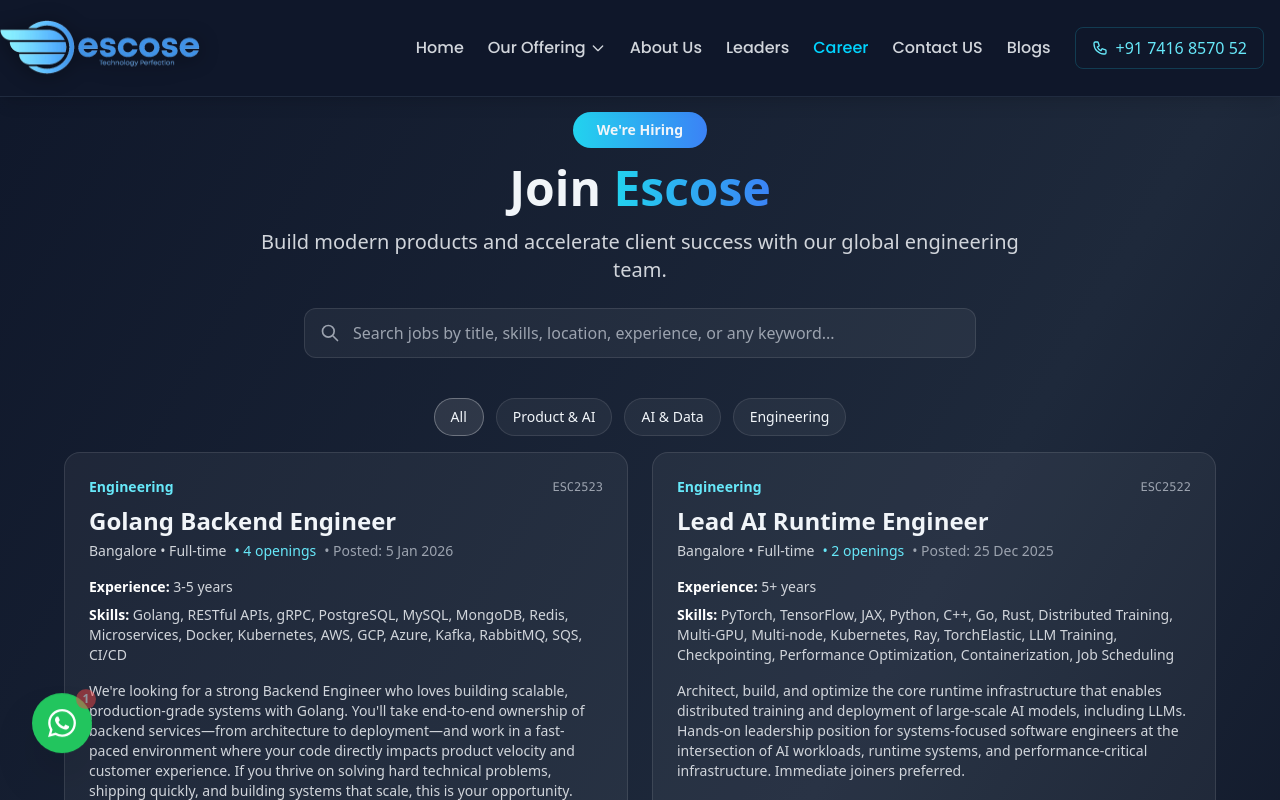
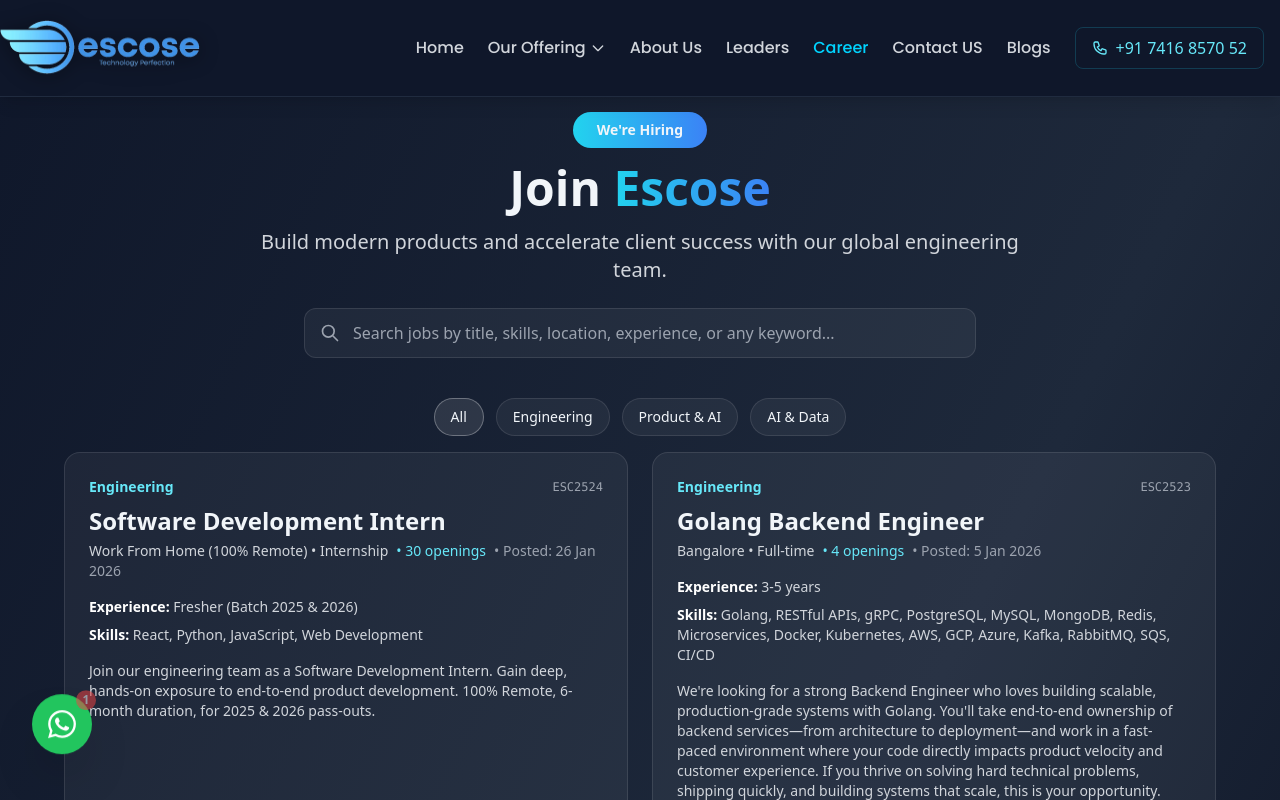
Before and after one commit to Escose007/Escose, a React (Vite) app: page /careers in a window 1280 px wide. Shown: the top 800 px of the page. Built offline with nearby package versions, Linux system fonts and the light colour scheme; a web font is replaced by a local one.

Commit message:
feat: Add new Software Development Intern job posting with detailed responsibilities, requirements, and application link for 2025 & 2026 pass-outs

```diff
--- a/src/constants/index.js
+++ b/src/constants/index.js
@@ -707,6 +707,37 @@
 
 export const openPositions = [
   {
+    jobId: 'ESC2524',
+    title: 'Software Development Intern',
+    department: 'Engineering',
+    location: 'Work From Home (100% Remote)',
+    type: 'Internship',
+    experience: 'Fresher (Batch 2025 & 2026)',
+    openings: 30,
+    postedDate: '26 Jan 2026',
+    skills: ['React', 'Python', 'JavaScript', 'Web Development'],
+    summary: 'Join our engineering team as a Software Development Intern. Gain deep, hands-on exposure to end-to-end product development. 100% Remote, 6-month duration, for 2025 & 2026 pass-outs.',
+    applyUrl: 'https://forms.gle/WQzEHu1J4DZHKa5A8',
+    jd: {
+      responsibilities: [
+        'Build and contribute to real products from start to finish',
+        'Learn directly from senior engineering leaders',
+        'Develop and maintain web applications using React and Python',
+        'Participate in the full software development lifecycle',
+        'Collaborate with cross-functional teams to implement new features',
+        'Maintain clean, reusable, and efficient code',
+      ],
+      requirements: [
+        'Eligibility: Open only to Batch of 2025 & 2026 pass-outs',
+        'Tech Stack: React & Python',
+        'Availability: Full-time for 6 months',
+        'Passionate tech enthusiast eager to build real-world products from scratch',
+        'Strong problem-solving skills and logical thinking',
+        'Eager to learn and grow with a fast-moving team',
+      ],
+    },
+  },
+  {
     jobId: 'ESC2514',
     title: 'Business Analyst (BA)',
     department: 'Product & AI',
```
